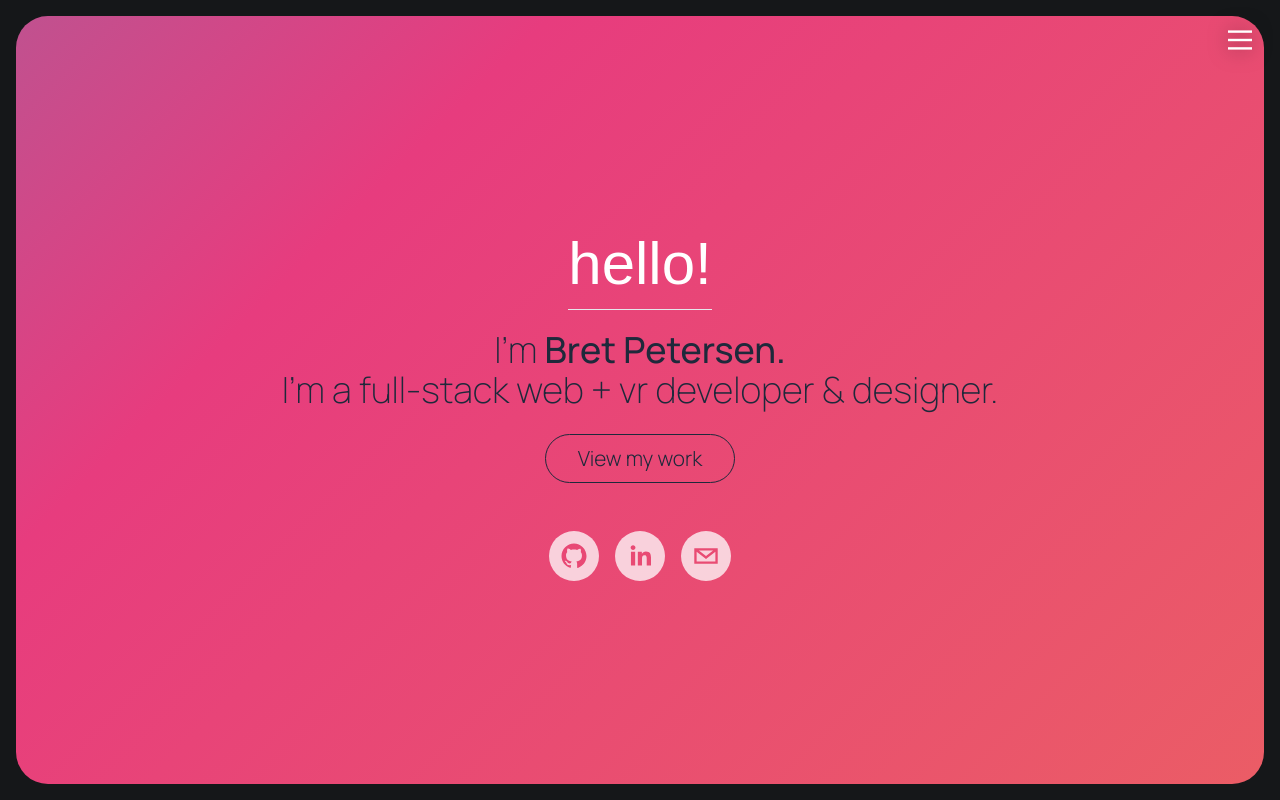
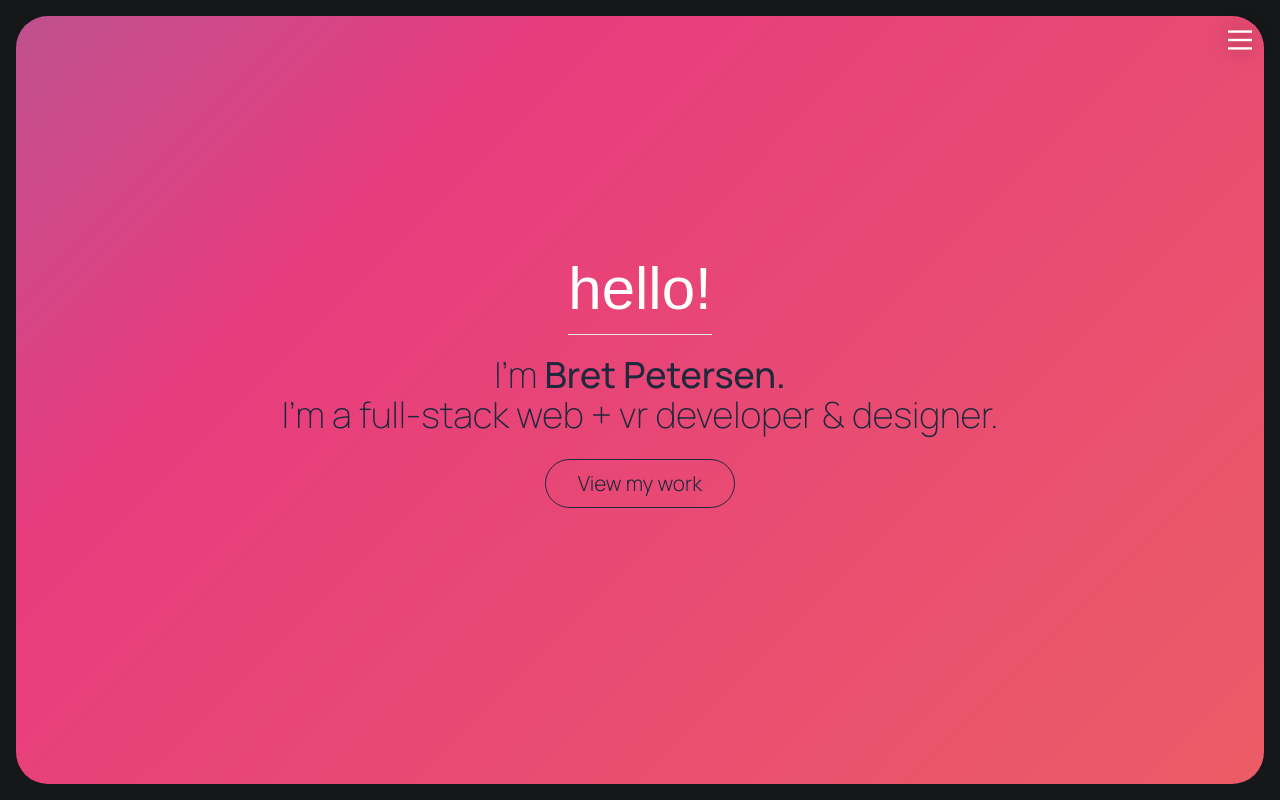
Before and after one commit to bretpeters3n/dev-portfolio-v2, a Next.js app: page / in a window 1280 px wide. Shown: the top 800 px of the page. Built offline with nearby package versions, Linux system fonts and the light colour scheme; a web font is replaced by a local one.

Commit message:
Remove social icons from FCP on homepage. Leave in About page and in Navigation

```diff
--- a/app/page.tsx
+++ b/app/page.tsx
@@ -5,7 +5,7 @@ import Posts from '../components/Posts'
 // import Footer from '../components/Footer'
 import { Link } from 'react-scroll'
 import Footer from '@/components/Footer'
-import SocialIcons from '@/components/SocialIcons'
+// import SocialIcons from '@/components/SocialIcons'
 
 const Home = () => {
   const [isActive, setIsActive] = useState(false)
@@ -40,7 +40,7 @@ const Home = () => {
               </button>
             </Link>
             <div className="flex flex-row justify-center pt-12">
-              <SocialIcons />
+              {/* <SocialIcons /> */}
             </div>
           </div>
         </header>
```
